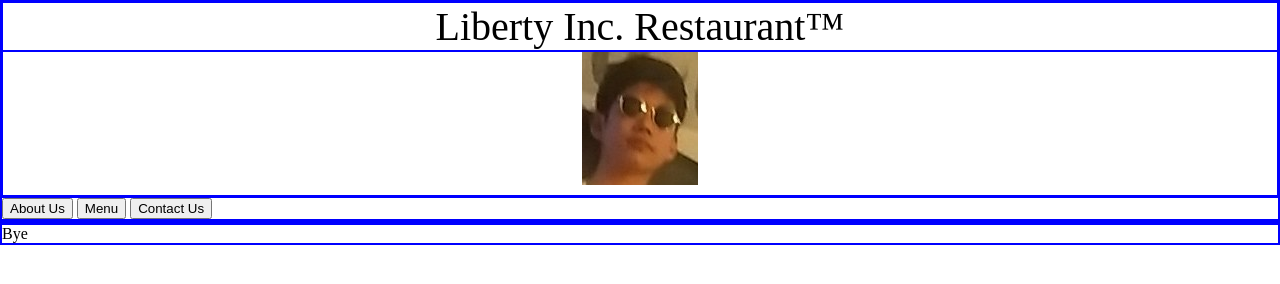
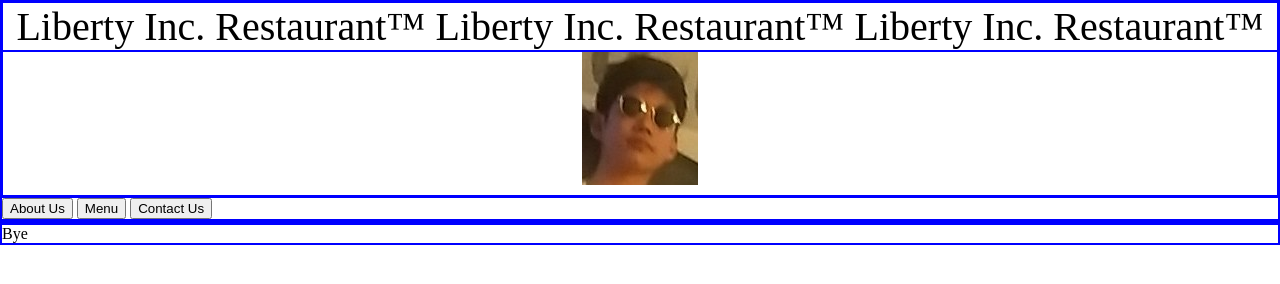
Before and after one commit to Bchow2001/Restaurant, a plain HTML site: page index.html in a window 1280 px wide. Drawn offline with Linux system fonts and the light colour scheme.

Commit message:
Add basic Style

```diff
--- a/index.html
+++ b/index.html
@@ -10,7 +10,11 @@
   <body>
     <div class="body-wrapper">
       <div class="header">
-        <div class="title">Liberty Inc. Restaurant™</div>
+        <div class="title-wrapper">
+        <span class="title">Liberty Inc. Restaurant™</span>
+        <span class="title" id="hide">Liberty Inc. Restaurant™</span>
+        <span class="title" id="hide2">Liberty Inc. Restaurant™</span>
+        </div>
         <div class="logo"><img id="logo" src="./assets/Logo.jpg" alt=""></div>
       </div>
       <div class="tab-name">
```
Also changed, not shown: assets/chef.jpg (added), assets/fonts/HomemadeApple-Regular.ttf (added), assets/freedom.jpg (added), assets/info.jpg (added), 1 other file.
